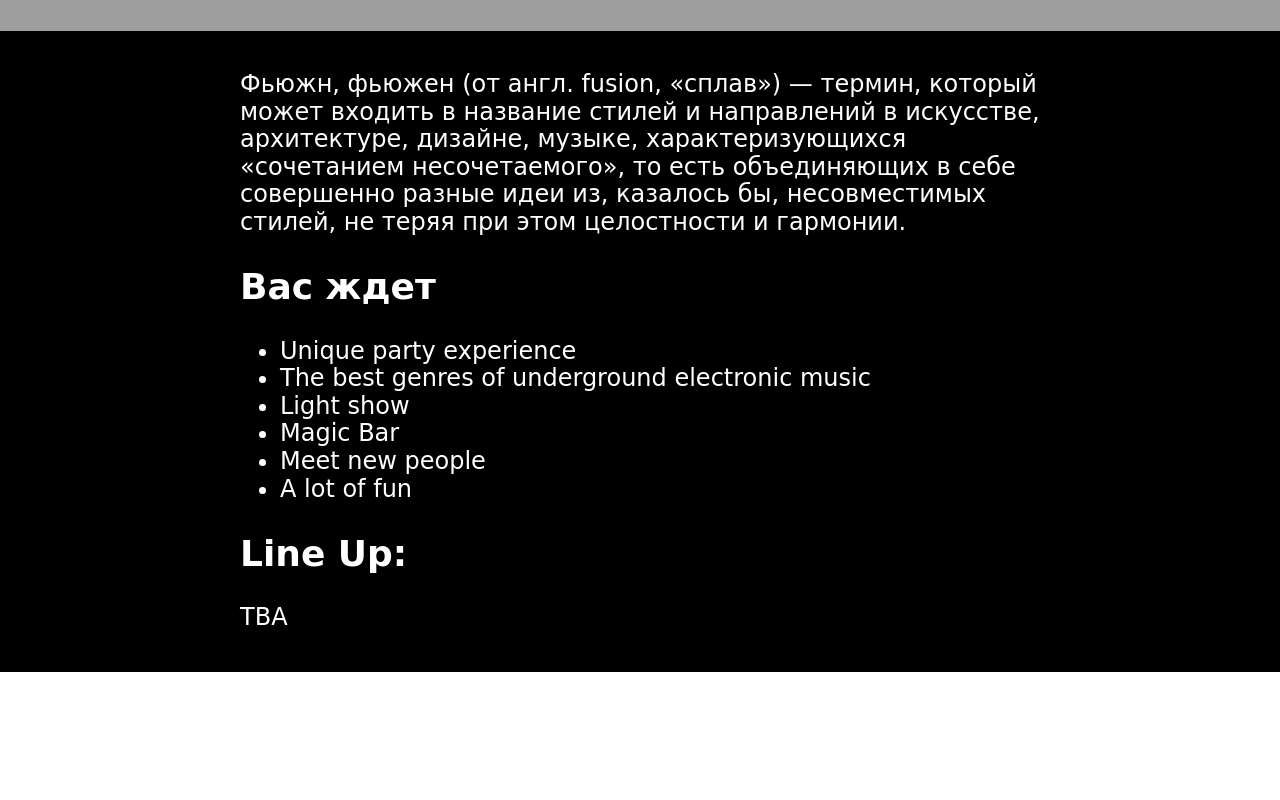
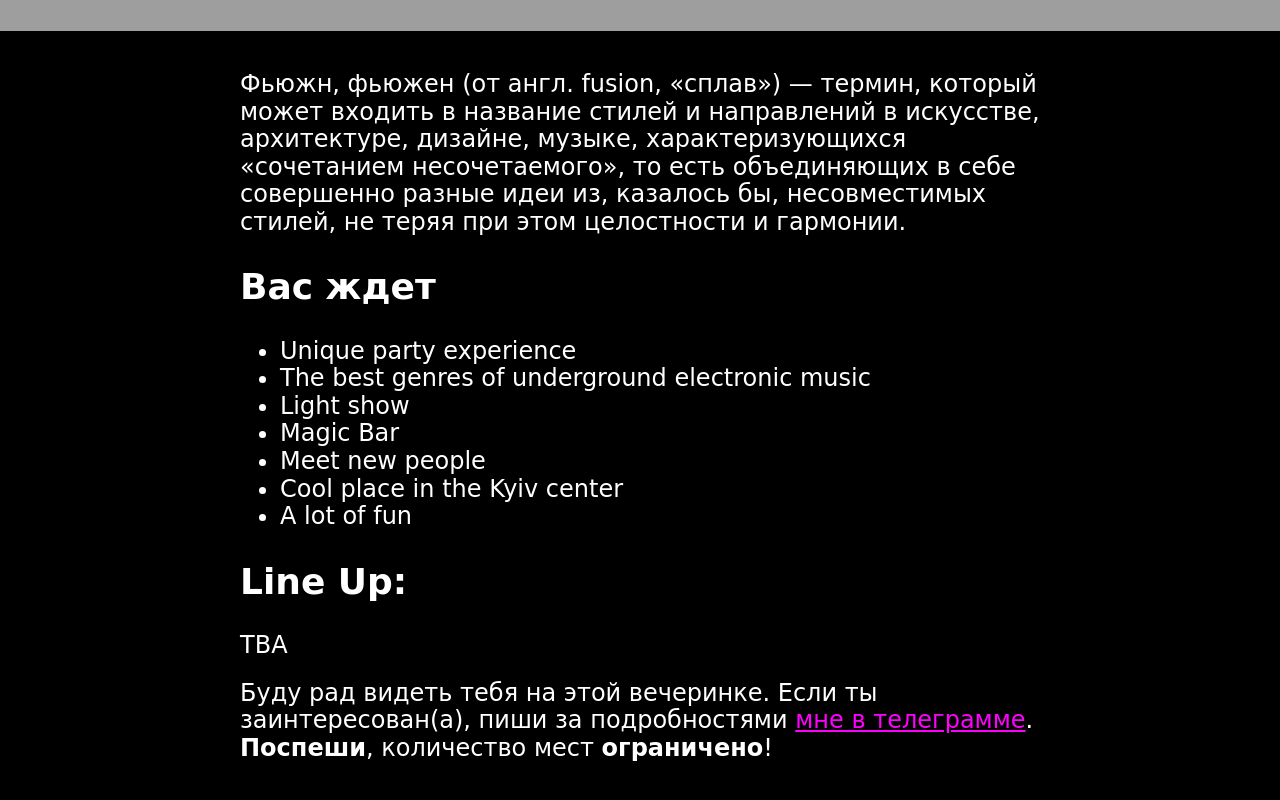
Before and after one commit to xLEWKANx/lewkan.fun, a React app: page / in a window 1280 px wide. Shown: the part 769-1569 px from the top of the page. Before the commit the page ends 1441 px from the top, so only its background shows below. Built offline with nearby package versions, Linux system fonts and the light colour scheme; grey boxes are pictures that could not be loaded.

Commit message:
add telegram

```diff
--- a/src/App.js
+++ b/src/App.js
@@ -1,7 +1,11 @@
 import React, { useState, useLayoutEffect } from "react";
 import styled from "styled-components";
 import { Player } from "./components/player";
-import { MAX_MEDIA_WIDTH, CIRCLE_DIAMETER, MIN_CIRCLE_DIAMETER } from "./config";
+import {
+	MAX_MEDIA_WIDTH,
+	CIRCLE_DIAMETER,
+	MIN_CIRCLE_DIAMETER,
+} from "./config";
 import { SpeakerPlayer } from "./components/SpeakerPlayer";
 import { ReactComponent as Spinner } from "./images/spinner.svg";
 import { ReactComponent as Play } from "./images/play.svg";
@@ -18,7 +22,7 @@ const TextLogo = styled.img`
 const Background = styled.div`
 	background-color: black;
 	color: white;
-	font-family: 'Comic Sans MS', 'Marker Felt', sans-serif;;
+	font-family: "Comic Sans MS", "Marker Felt", sans-serif;
 `;
 
 const FirstScreen = styled.div`
@@ -48,6 +52,10 @@ const Side = styled.div`
 			order: 1;
 		}
 	}
+`;
+
+const Link = styled.a`
+	color: magenta;
 `;
 
 const Center = styled.div`
@@ -96,7 +104,6 @@ const Text = styled.div`
 	}
 `;
 
-
 const PlayerButton = ({ player }) => {
 	const [status, setStatus] = useState("pause");
 
@@ -104,7 +111,7 @@ const PlayerButton = ({ player }) => {
 		player.context.addEventListener("play", () => setStatus("play"));
 		player.context.addEventListener("pause", () => setStatus("pause"));
 		player.context.addEventListener("loading", () => setStatus("loading"));
-	}, [])
+	}, []);
 
 	switch (status) {
 		case "play":
@@ -115,7 +122,6 @@ const PlayerButton = ({ player }) => {
 			return <Spinner />;
 	}
 };
-
 
 const App = () => {
 	const [player] = useState(new Player());
@@ -143,9 +149,9 @@ const App = () => {
 			</FirstScreen>
 			<FusionContainer>
 				<Text>
-					Фьюжн, фьюжен (от англ. fusion, «сплав») — термин, который может входить
-					в название стилей и направлений в искусстве, архитектуре, дизайне,
-					музыке, характеризующихся «сочетанием несочетаемого», то есть
+					Фьюжн, фьюжен (от англ. fusion, «сплав») — термин, который может
+					входить в название стилей и направлений в искусстве, архитектуре,
+					дизайне, музыке, характеризующихся «сочетанием несочетаемого», то есть
 					объединяющих в себе совершенно разные идеи из, казалось бы,
 					несовместимых стилей, не теряя при этом целостности и гармонии.
 				</Text>
@@ -157,6 +163,7 @@ const App = () => {
 						<li>Light show</li>
 						<li>Magic Bar</li>
 						<li>Meet new people</li>
+						<li>Cool place in the Kyiv center</li>
 						<li>A lot of fun</li>
 					</ul>
 				</Text>
@@ -164,7 +171,12 @@ const App = () => {
 					<h2>Line Up:</h2>
 					TBA
 				</Text>
-
+				<Text>
+					Буду рад видеть тебя на этой вечеринке. Если ты заинтересован(а), пиши
+					за подробностями{" "}
+					<Link href="https://t.me/xlwknx"> мне в телеграмме</Link>.{" "}
+					<b>Поспеши</b>, количество мест <b>ограничено</b>!
+				</Text>
 			</FusionContainer>
 		</Background>
 	);
```
Lines whose indentation alone changed are shown as unchanged.
